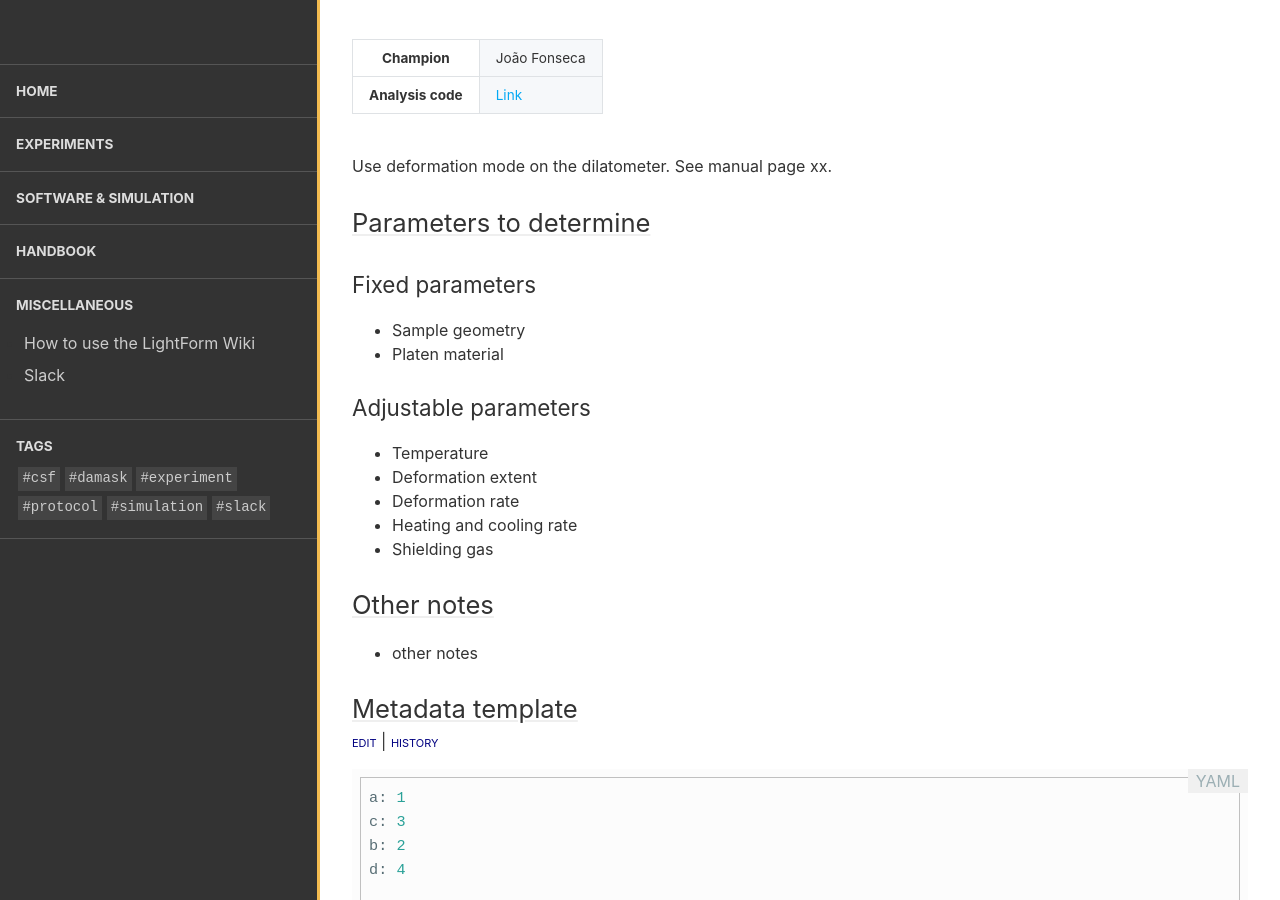
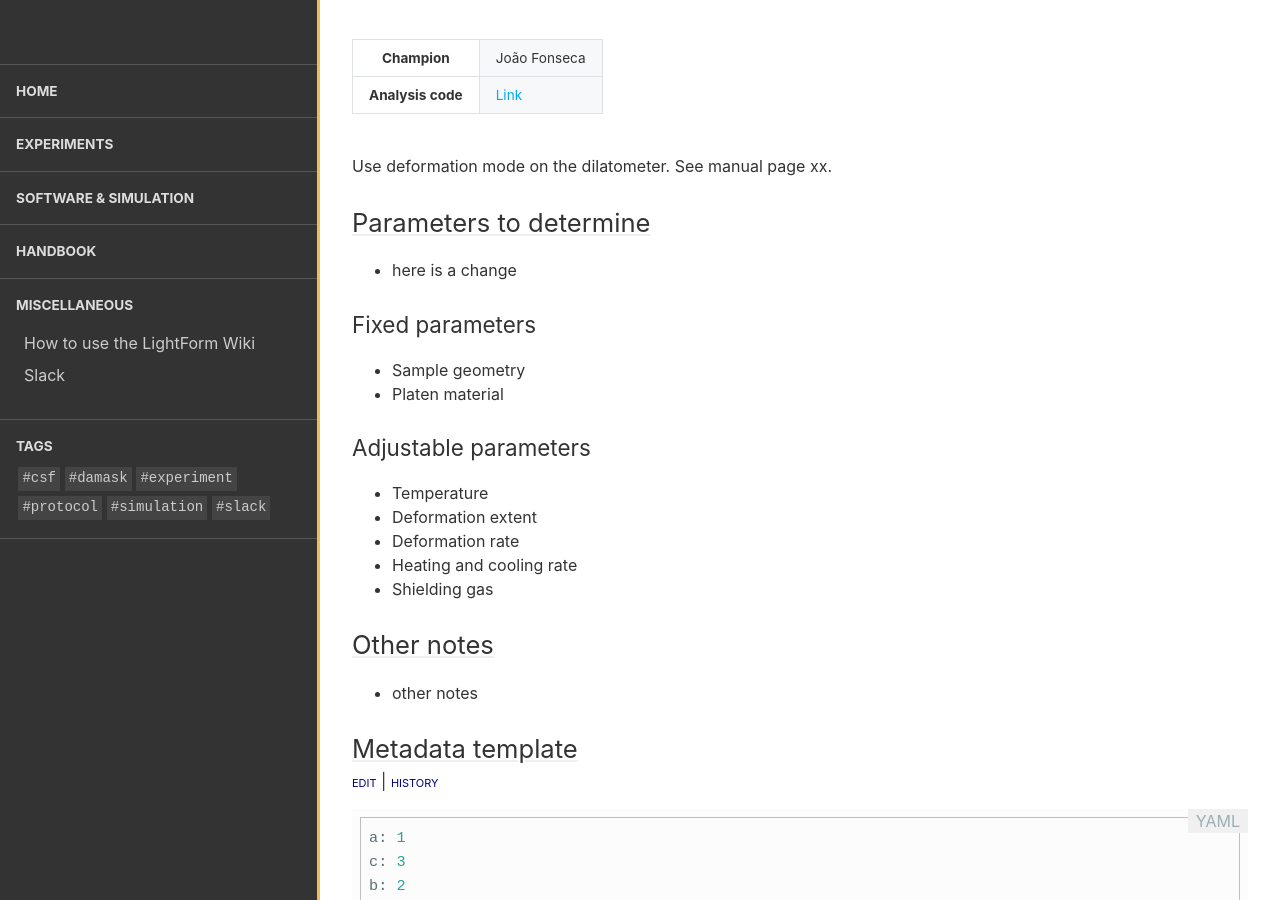
Before and after one commit to LightForm-group/wiki, a Jekyll site: the page built from collections/_experiments/dilatometer_hot.md, in a window 1280 px wide and 900 px high, scrolled down 475 px. Built offline with Jekyll 4.4.1, drawn with Linux system fonts in a browser that asks for light colours.

Commit message:
Update dilatometer_hot.md

```diff
--- a/collections/_experiments/dilatometer_hot.md
+++ b/collections/_experiments/dilatometer_hot.md
@@ -8,6 +8,8 @@ published: true
 Use deformation mode on the dilatometer. See manual page xx.
 
 ## Parameters to determine
+
+- here is a change
 
 ### Fixed parameters
 - Sample geometry
```
